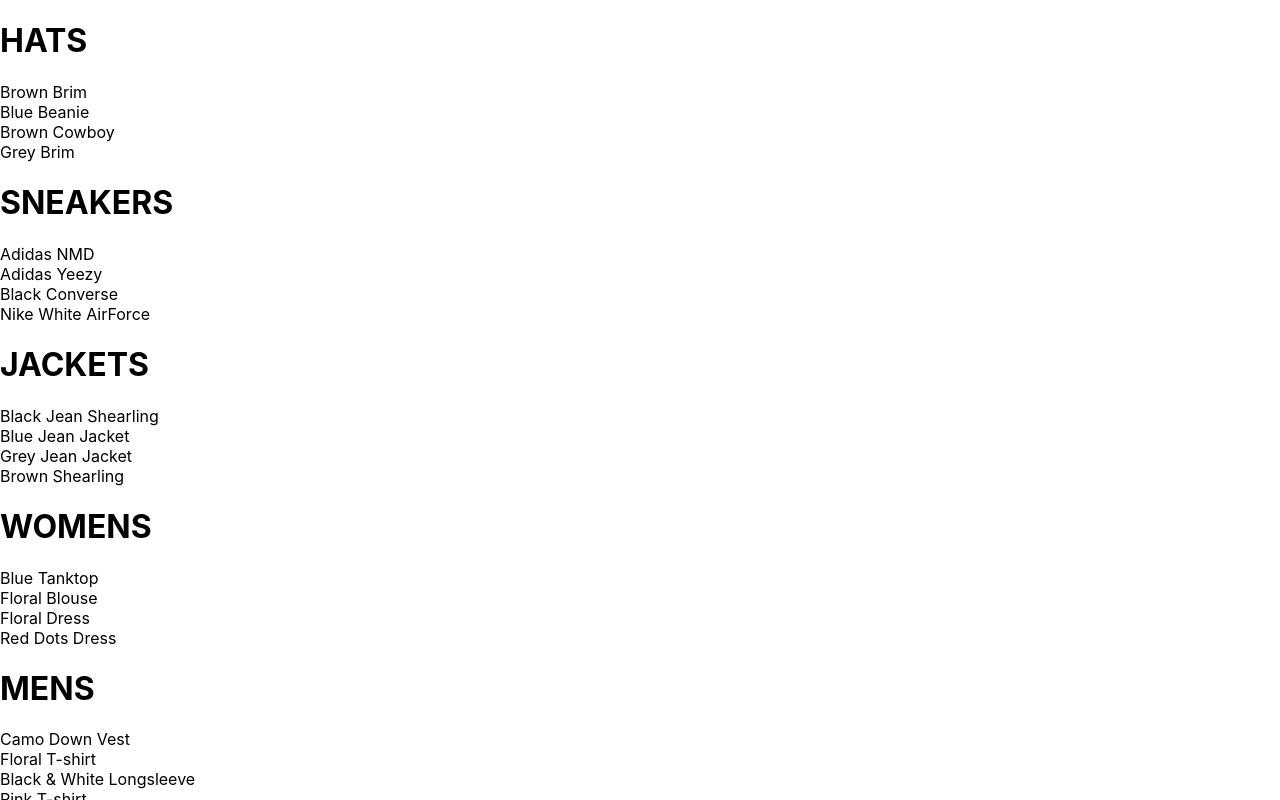
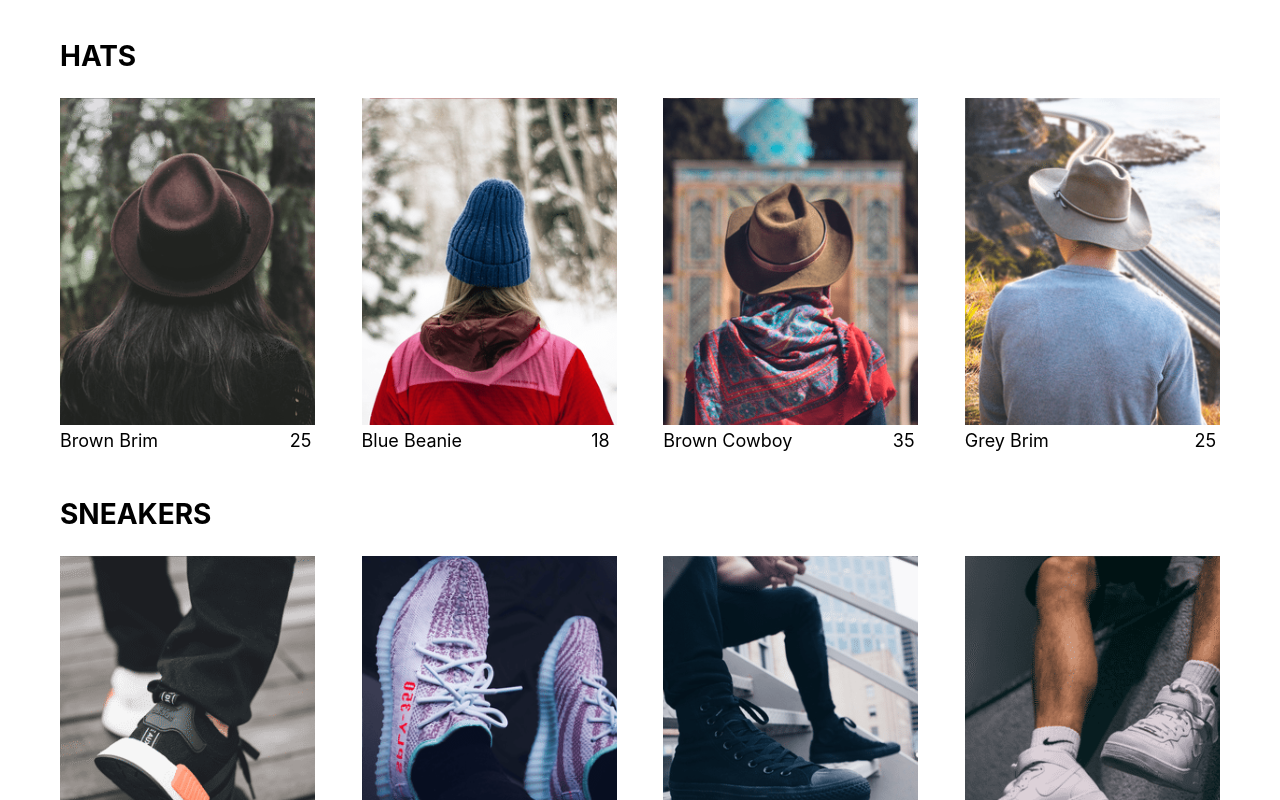
Before and after one commit to siddharth997-png/crwn-clothing, a React (Create React App) app: page /shop in a window 1280 px wide. Shown: the top 800 px of the page. Built offline with nearby package versions, Linux system fonts and the light colour scheme.

Commit message:
added collection item component and imported it in collection preview component

```diff
--- a/src/App.css
+++ b/src/App.css
@@ -1,38 +1,3 @@
-.App {
-  text-align: center;
+body{
+  padding: 20px 60px;
 }
-
-.App-logo {
-  height: 40vmin;
-  pointer-events: none;
-}
-
-@media (prefers-reduced-motion: no-preference) {
-  .App-logo {
-    animation: App-logo-spin infinite 20s linear;
-  }
-}
-
-.App-header {
-  background-color: #282c34;
-  min-height: 100vh;
-  display: flex;
-  flex-direction: column;
-  align-items: center;
-  justify-content: center;
-  font-size: calc(10px + 2vmin);
-  color: white;
-}
-
-.App-link {
-  color: #61dafb;
-}
-
-@keyframes App-logo-spin {
-  from {
-    transform: rotate(0deg);
-  }
-  to {
-    transform: rotate(360deg);
-  }
-}
--- /dev/null
+++ b/src/components/collection-item/collection-item.component.jsx
@@ -0,0 +1,20 @@
+import React from 'react';
+
+import './collection-item.styles.scss';
+
+const CollectionItem = ({id, name, imageUrl, price}) => (
+  <div className='collection-item'>
+    <div
+      className='image'
+      style={{
+        backgroundImage : `url(${imageUrl})`
+      }}
+    />
+    <div className='collection-footer'>
+      <span className='name'>{name}</span>
+      <span className='price'>{price}</span>
+    </div>
+  </div>
+)
+
+export default CollectionItem;
--- /dev/null
+++ b/src/components/collection-item/collection-item.styles.scss
@@ -0,0 +1,32 @@
+.collection-item {
+  width: 22%;
+  display: flex;
+  flex-direction: column;
+  height: 350px;
+  align-items: center;
+
+  .image {
+    width: 100%;
+    height: 95%;
+    background-size: cover;
+    background-position: center;
+    margin-bottom: 5px;
+  }
+
+  .collection-footer {
+    width: 100%;
+    height: 5%;
+    display: flex;
+    justify-content: space-between;
+    font-size: 18px;
+
+    .name {
+      width: 90%;
+      margin-bottom: 15px;
+    }
+
+    .price {
+      width: 10%;
+    }
+  }
+}
--- a/src/components/collection-preview/collection-preview.component.jsx
+++ b/src/components/collection-preview/collection-preview.component.jsx
@@ -1,4 +1,6 @@
 import React from 'react';
+
+import CollectionItem from '../collection-item/collection-item.component';
 
 import './collection-preview.styles.scss';
 
@@ -9,8 +11,8 @@
       {
         items
           .filter((item,idx) => idx<4)
-          .map( item => (
-            <div key={item.id}>{item.name}</div>
+          .map( ({id, ...otherProps}) => (
+            <CollectionItem key={id} {...otherProps} />
           ))
       }
     </div>
--- a/src/components/collection-preview/collection-preview.styles.scss
+++ b/src/components/collection-preview/collection-preview.styles.scss
@@ -0,0 +1,15 @@
+.collection-preview {
+  display: flex;
+  flex-direction: column;
+  margin-bottom: 30px;
+
+  .title {
+    font-size: 28px;
+    margin-bottom: 25px;
+  }
+
+  .preview {
+    display: flex;
+    justify-content: space-between;
+  }
+}
```
Also changed, not shown: 2 other files (tests, documents, lock files or other folders).
